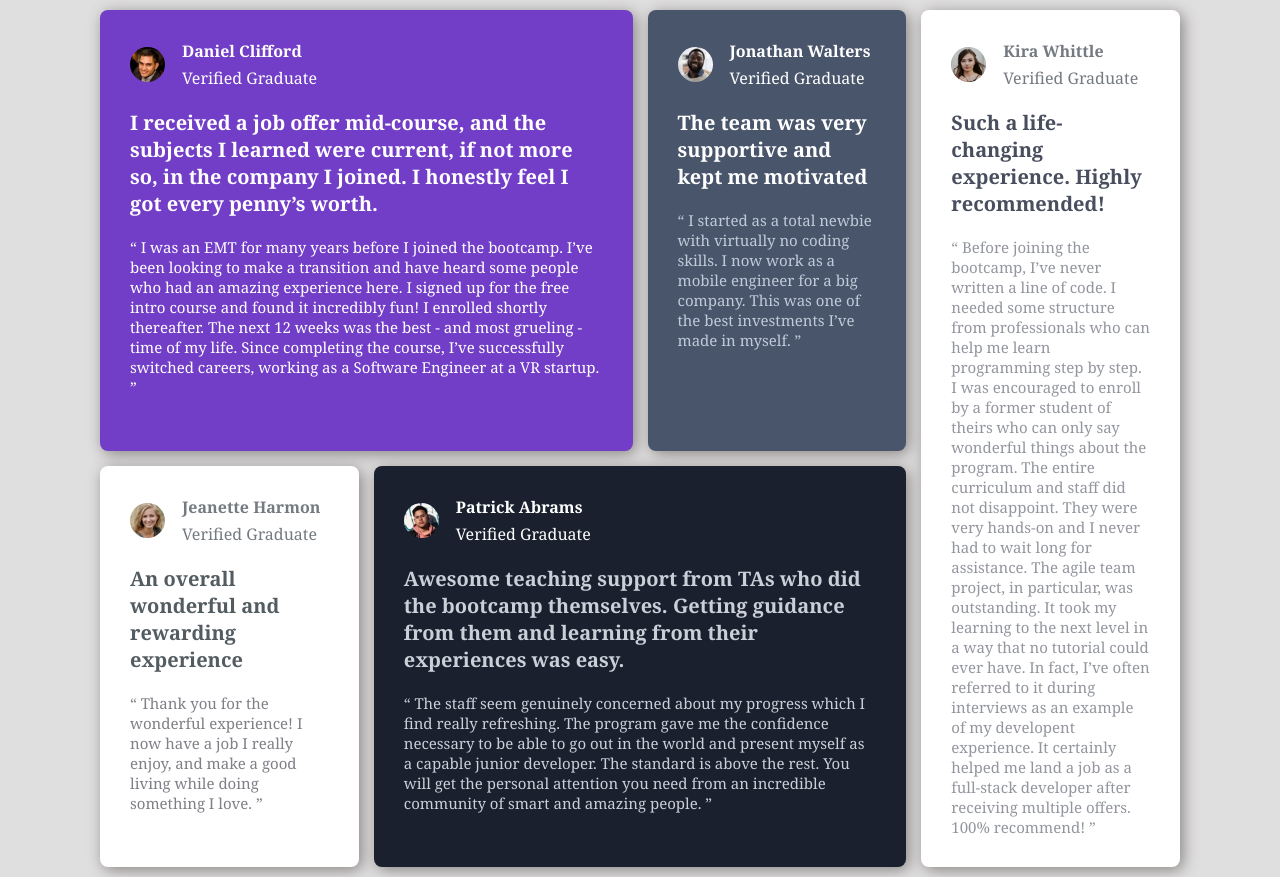
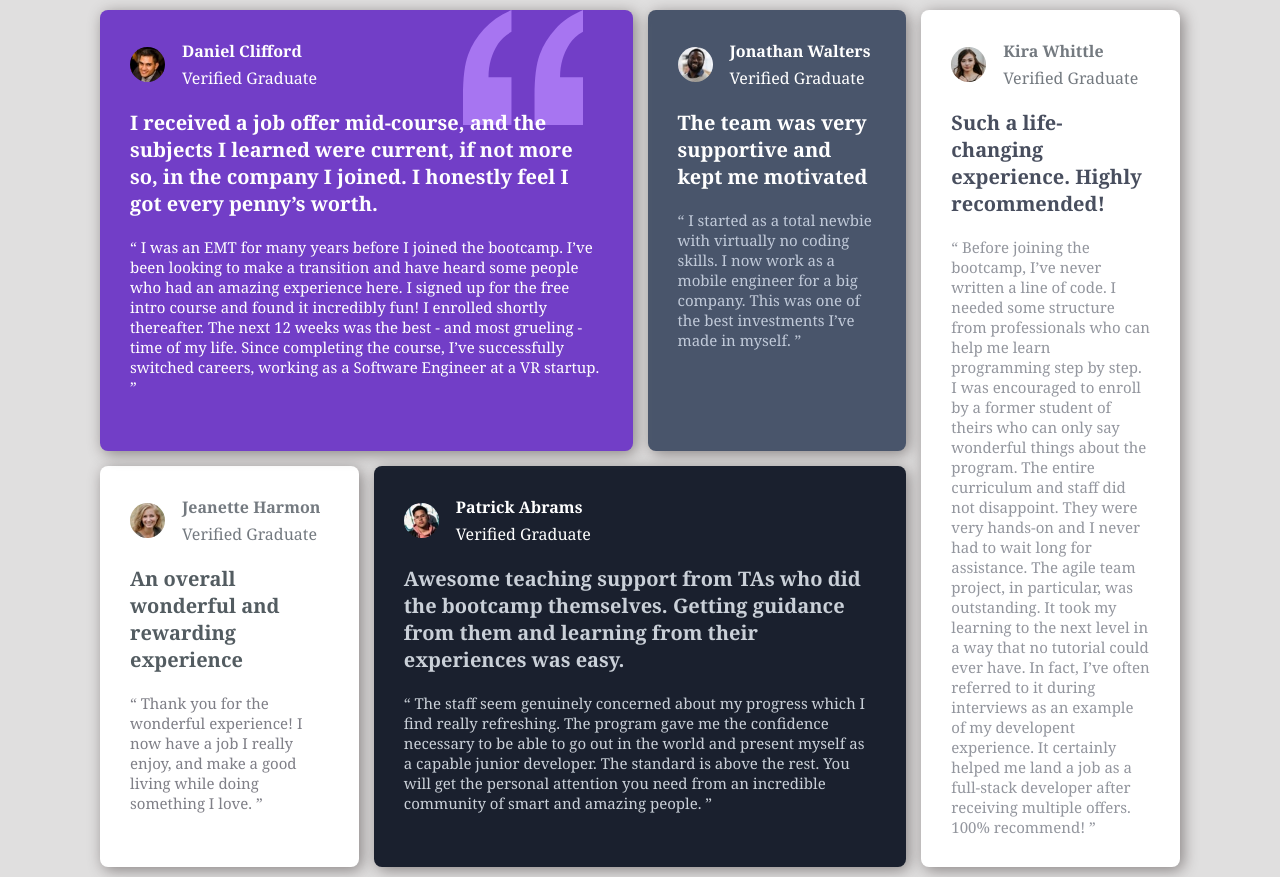
Before and after one commit to tunsayo/grid_assignment, a plain HTML site: page index.html in a window 1280 px wide. Drawn offline with Linux system fonts and the light colour scheme.

Commit message:
positioning the quotation icon in the first grid box

```diff
--- a/index.html
+++ b/index.html
@@ -10,7 +10,8 @@
     <div class="container">
       <div class="grid">
         <!-- ==== user 1 ==== -->
-        <div class="grid-box">
+        <div class="grid-box quote-box">
+          <img src="images/bg-pattern-quotation.svg" class="quote" alt="">
           <div class="user-details">
             <img src="images/image-daniel.jpg" alt="daniel">
             <div class="user">
@@ -25,7 +26,8 @@
             transition and have heard some people who had an amazing experience here. I signed up
             for the free intro course and found it incredibly fun! I enrolled shortly thereafter.
             The next 12 weeks was the best - and most grueling - time of my life. Since completing
-            the course, I’ve successfully switched careers, working as a Software Engineer at a VR startup. ”</p>
+            the course, I’ve successfully switched careers, working as a Software Engineer at a VR startup. ”
+          </p>
         </div>
         <!-- ==== end of user 1 ==== -->
 
--- a/style.css
+++ b/style.css
@@ -39,6 +39,9 @@ body{
   flex-direction: column;
   gap: 20px;
   box-shadow: 3px 3px 15px rgb(136, 131, 131) ;
+}
+.quote-box{
+  position: relative;
 }
 .grid-box h3{
   font-size: 20px;
@@ -90,7 +93,18 @@ body{
   color: #cad0d8;
 }
 
-@media(min-width: 900px){
+  .quote{
+  width: 120px;
+  height: 115px;
+  position: absolute;
+  top: 0;
+  right: 50px;
+}
+.quote-box h3{
+  z-index: 1;
+}
+
+@media(min-width: 870px){
   .grid{
     grid-template-columns: repeat(4 , 1fr);
   }
@@ -105,4 +119,20 @@ body{
     grid-column-start: 4;
     grid-row: 1 / 3;
   }
+
+  /* .quote{
+  width: 120px;
+  height: 115px;
+  position: absolute;
+  top: 0;
+  right: 50px;
 }
+.quote-box h3{
+  z-index: 1;
+} */
+}
+/* @media (max-width:849px) {
+  .quote{
+    display: none;
+  }
+} */
```
